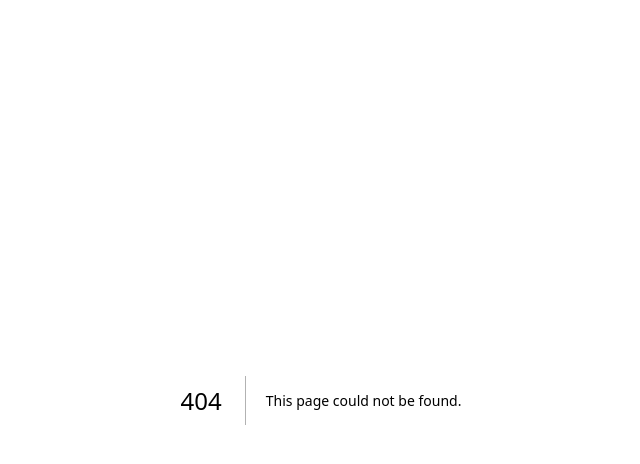
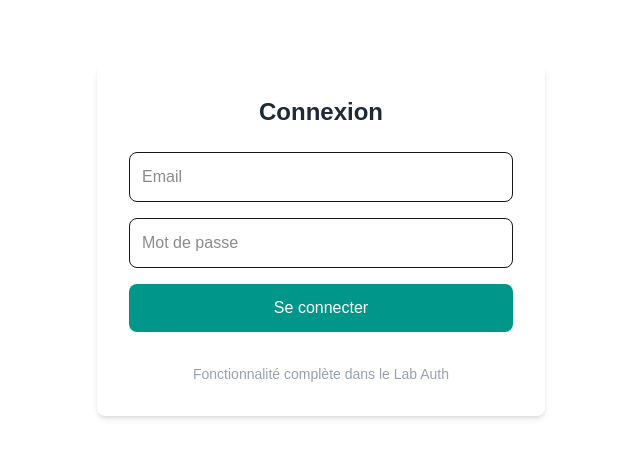
Before and after one commit to Daba004/sensante, a Next.js app: page /login in a window 1280 px wide. Before the commit this address had no page. Shown: the top 464 px of the page, without its empty margins (319-959 px from the left). Built offline with nearby package versions, Linux system fonts and the light colour scheme.

Commit message:
Page Login (Bouclier et Bouclier_Assistant)

```diff
--- /dev/null
+++ b/src/app/login/page.tsx
@@ -0,0 +1,29 @@
+export default function LoginPage() {
+  return (
+    <div className="flex items-center justify-center min-h-[60vh]">
+      <div className="bg-white p-8 rounded-lg shadow-md w-full max-w-md">
+        <h1 className="text-2xl font-bold text-gray-800 mb-6 text-center">
+          Connexion
+        </h1>
+        <div className="space-y-4">
+          <input
+            type="email"
+            placeholder="Email"
+            className="w-full p-3 border rounded-lg"
+          />
+          <input
+            type="password"
+            placeholder="Mot de passe"
+            className="w-full p-3 border rounded-lg"
+          />
+          <button className="w-full bg-teal-600 text-white py-3 rounded-lg hover:bg-teal-700 transition">
+            Se connecter
+          </button>
+          <p className="text-sm text-gray-400 text-center mt-4">
+            Fonctionnalité complète dans le Lab Auth
+          </p>
+        </div>
+      </div>
+    </div>
+  );
+}
```
